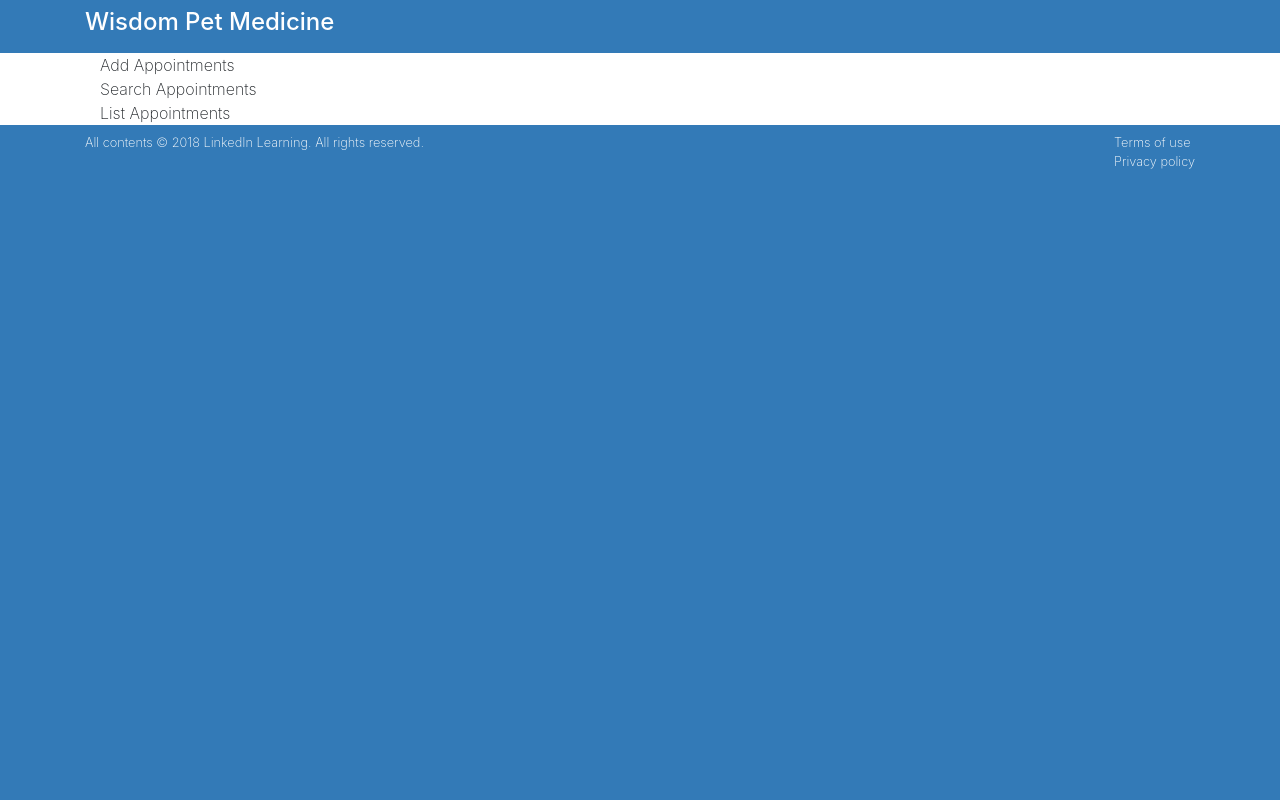
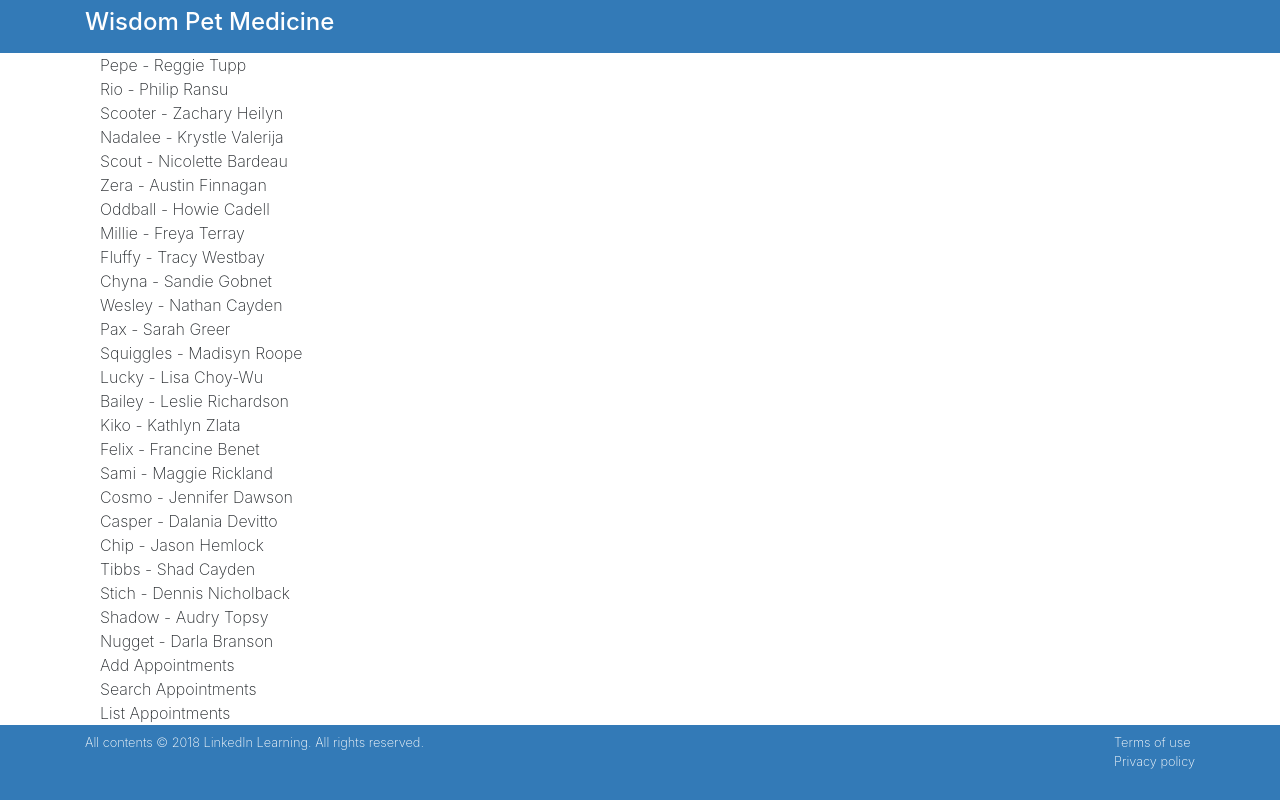
Before and after one commit to gubicsandrea/react-js-ui-dev-training, a React (Create React App) app: page / in a window 1280 px wide. Built offline with nearby package versions, Linux system fonts and the light colour scheme.

Commit message:
Displayed myAppointments with local constant array containing JSX for each item.

```diff
--- a/src/components/App.js
+++ b/src/components/App.js
@@ -29,12 +29,17 @@
   }
 
   render() {
+    const listItems = this.state.myAppointments.map(item => (
+      <div>{item.petName} - {item.ownerName}</div>
+    ));
+
     return (
       <main className="page bg-white" id="petratings">
         <div className="container">
           <div className="row">
             <div className="col-md-12 bg-white">
               <div className="container">
+                {listItems}
                 <AddAppointments />
                 <SearchAppointments />
                 <ListAppointments />
```
